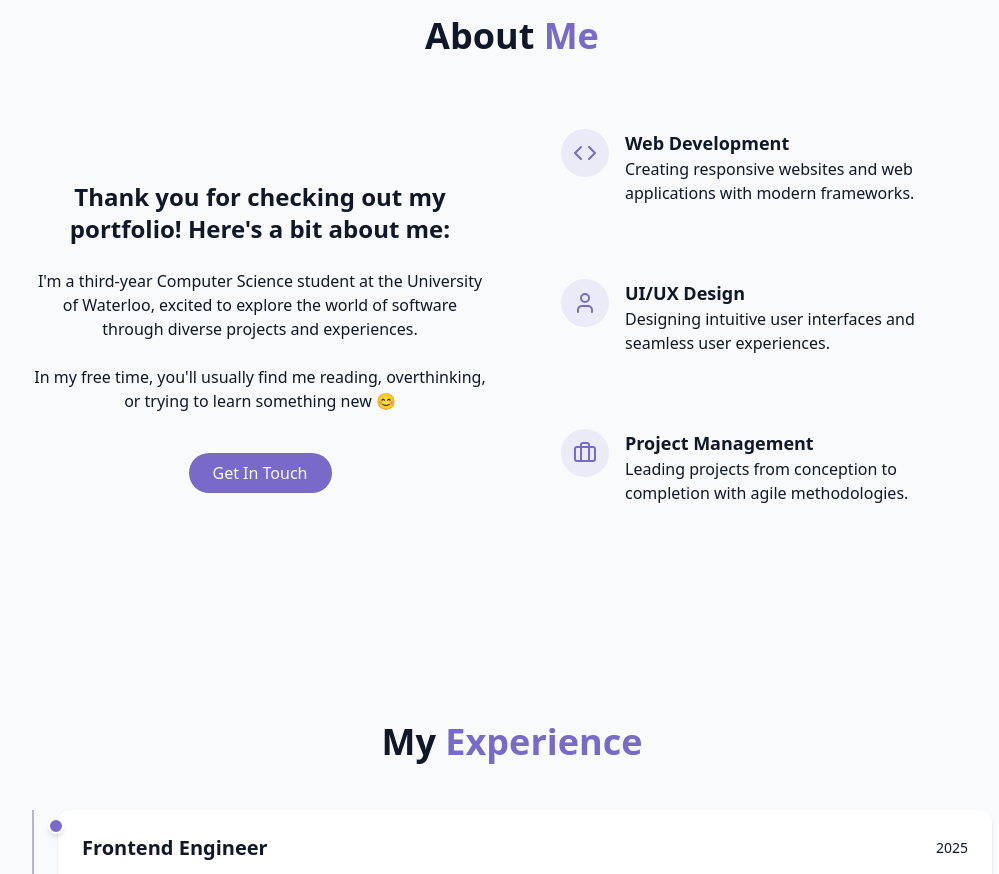
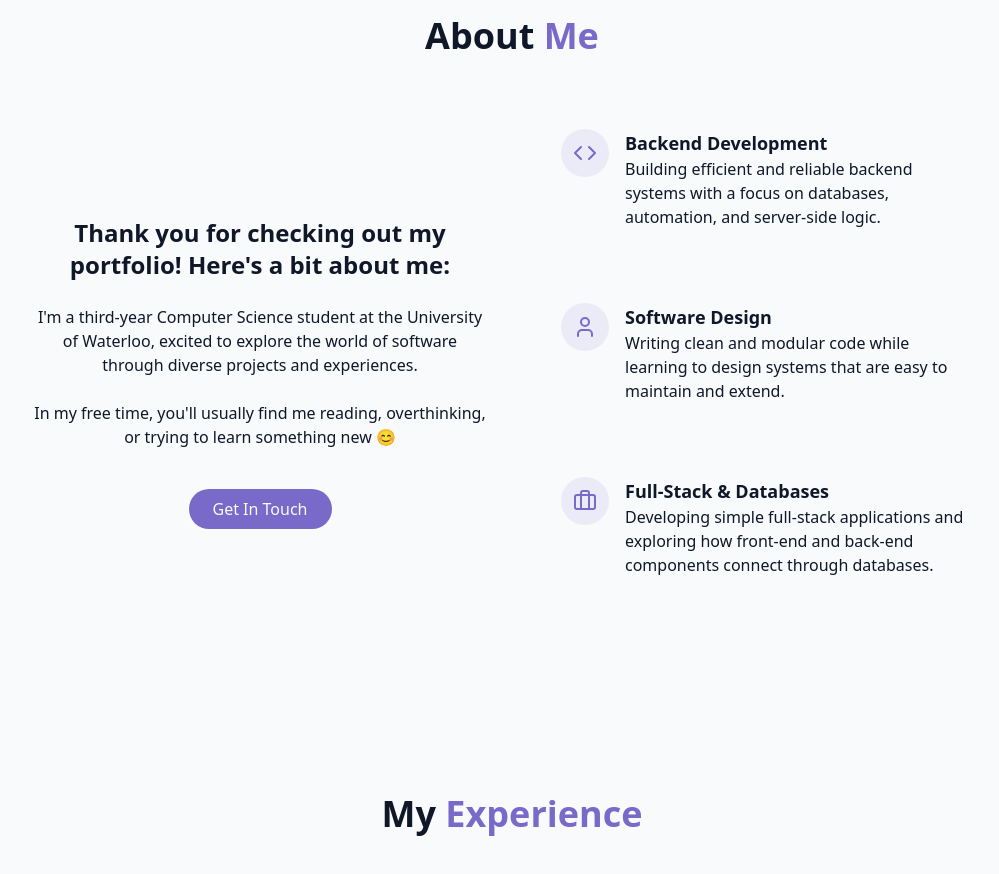
Before and after one commit to Angela-Zacharia/angela-zacharia, a React (Vite) app: page / in a window 1280 px wide. Shown: the part 880-1754 px from the top of the page, without its empty margins (128-1127 px from the left). Built offline with nearby package versions, Linux system fonts and the light colour scheme.

Commit message:
Changing about section interests

```diff
--- a/src/components/AboutSection.jsx
+++ b/src/components/AboutSection.jsx
@@ -46,10 +46,9 @@ export const AboutSection = () => {
                   <Code className="h-6 w-6 text-primary" />
                 </div>
                 <div className="text-left">
-                  <h4 className="font-semibold text-lg"> Web Development</h4>
+                  <h4 className="font-semibold text-lg"> Backend Development</h4>
                   <p className="text-muted-foreground">
-                    Creating responsive websites and web applications with
-                    modern frameworks.
+                    Building efficient and reliable backend systems with a focus on databases, automation, and server-side logic.
                   </p>
                 </div>
               </div>
@@ -60,10 +59,9 @@ export const AboutSection = () => {
                   <User className="h-6 w-6 text-primary" />
                 </div>
                 <div className="text-left">
-                  <h4 className="font-semibold text-lg">UI/UX Design</h4>
+                  <h4 className="font-semibold text-lg">Software Design</h4>
                   <p className="text-muted-foreground">
-                    Designing intuitive user interfaces and seamless user
-                    experiences.
+                    Writing clean and modular code while learning to design systems that are easy to maintain and extend.
                   </p>
                 </div>
               </div>
@@ -75,10 +73,9 @@ export const AboutSection = () => {
                 </div>
 
                 <div className="text-left">
-                  <h4 className="font-semibold text-lg">Project Management</h4>
+                  <h4 className="font-semibold text-lg">Full-Stack & Databases</h4>
                   <p className="text-muted-foreground">
-                    Leading projects from conception to completion with agile
-                    methodologies.
+                    Developing simple full-stack applications and exploring how front-end and back-end components connect through databases.
                   </p>
                 </div>
               </div>
```
